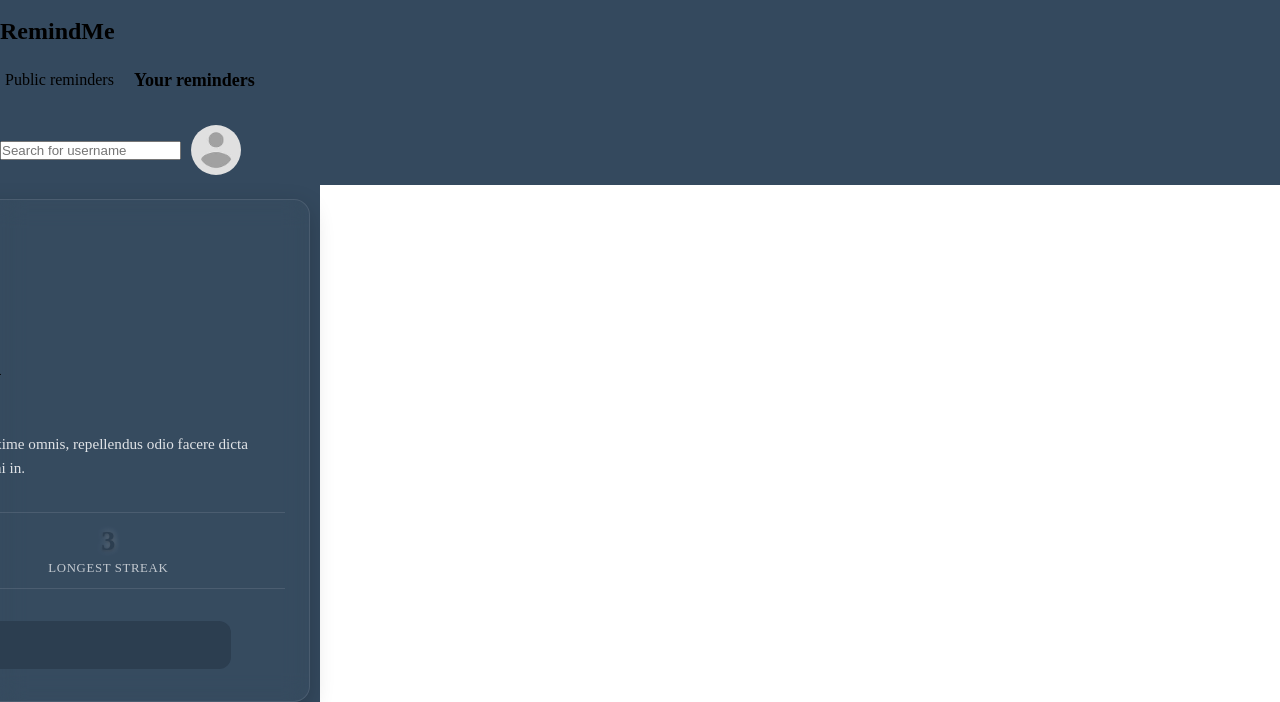
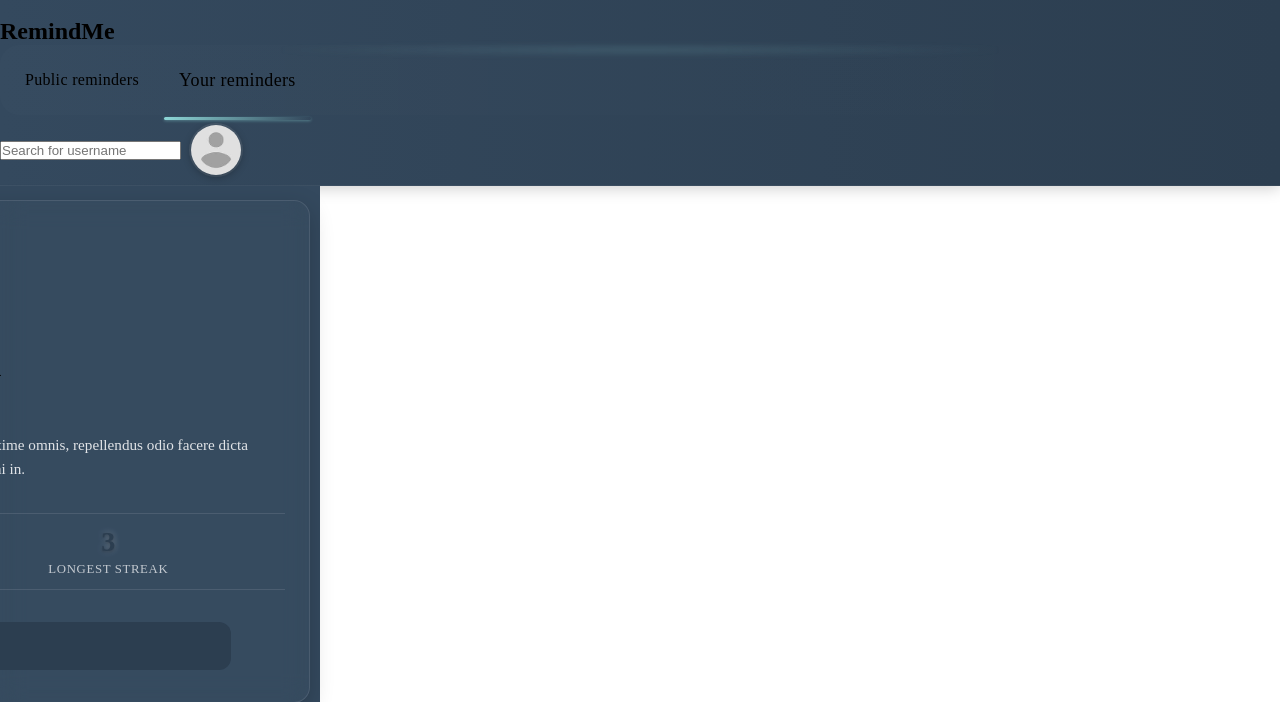
Before and after one commit to loayalsaid1/RemindMe, a Python web app: template app/templates/user_reminders.html in a window 1280 px wide. Shown: the top 702 px of the page. Run offline with Jinja, Linux system fonts and the light colour scheme; the template is opened without the code that fills it, so the values that code supplies are empty; some libraries are stand-ins or nearby versions.

Commit message:
Inhnace the header bacgrounds and hoverEffects

```diff
--- a/app/static/scripts/header.js
+++ b/app/static/scripts/header.js
@@ -3,14 +3,27 @@
 	const searchIcon = $('.search_icon');
 	const searchInput = $('.search_input');
 
+	// Search bar functionality
 	searchIcon.on('click', function() {
 		searchBar.toggleClass('expanded');
-		searchInput.focus(); // Automatically focus on the input when expanded
+		searchBar.attr('aria-expanded', searchBar.hasClass('expanded'));
+		if (searchBar.hasClass('expanded')) {
+			searchInput.focus(); // Automatically focus on the input when expanded
+		}
+	});
+
+	// Keyboard accessibility for search icon
+	searchIcon.on('keypress', function(event) {
+		if (event.key === 'Enter' || event.key === ' ') {
+			event.preventDefault();
+			$(this).click();
+		}
 	});
 
 	$(document).on('click', function(event) {
 		if (!searchBar.is(event.target) && searchBar.has(event.target).length === 0) {
 			searchBar.removeClass('expanded'); // Close search bar when clicking outside
+			searchBar.attr('aria-expanded', 'false');
 		}
 	});
 
@@ -18,8 +31,14 @@
 		if (event.keyCode == 13) {
 			event.preventDefault();
 
-			const username = $(this).val();
+			const username = $(this).val().trim();
+			if (!username) return;
+
 			const url = `${apiDomain}/api/v1/check_user/${username}`;
+
+			// Show loading indicator
+			const loadingIndicator = $('<span class="search_loading"></span>');
+			searchBar.append(loadingIndicator);
 
 			$.ajax({
 				url: url,
@@ -30,12 +49,16 @@
 				error: function (error) {
 					const response = JSON.parse(error.responseText);
 					if (response.exists === false) {
-						alert(`No user wiht username ${username}.`);
+						alert(`No user with username ${username}.`);
 					} else {
 						alert('Sorry for that, this service is not available for now');
 					}
+				},
+				complete: function() {
+					// Remove loading indicator
+					loadingIndicator.remove();
 				}
-			})
+			});
 		}
 	});
 });
--- a/app/static/styles/header.css
+++ b/app/static/styles/header.css
@@ -1,28 +1,29 @@
 header {
 	width: 100%;
-
-	background-color: var(--color-1);
-
+	background: linear-gradient(to right, var(--color-1), var(--color-3));
+	box-shadow: 0 2px 15px rgba(0, 0, 0, 0.2);
+	border-bottom: 1px solid rgba(255, 255, 255, 0.05);
 	z-index: 20;
+	transition: all 0.3s ease;
 }
 
 header .header_container {
 	display: flex;
 	justify-content: space-between;
 	align-items: center;
-
 	height: var(--header-height);
 	max-width: 100%;
 	width: 1200px;
 	margin: auto;
-
 	padding: 20px;
 	padding-right: 0;
+	position: relative;
 }
 
 header a {
 	text-decoration: none;
 	color: inherit;
+	transition: color 0.3s ease, transform 0.2s ease;
 }
 
 .left {
@@ -30,9 +31,33 @@
 	align-items: center;
 }
 
+.logo {
+	position: relative;
+}
+
+.logo::after {
+	content: '';
+	position: absolute;
+	bottom: -10px;
+	left: 50%;
+	width: 60%;
+	height: 10px;
+	border-radius: 50%;
+	background: radial-gradient(ellipse at center, rgba(141, 214, 214, 0.2), transparent 70%);
+	transform: translateX(-50%);
+	filter: blur(3px);
+}
+
 .logo img {
 	width: 9rem;
 	margin-right: 10px;
+	filter: drop-shadow(0 2px 5px rgba(0, 0, 0, 0.3));
+	transition: all 0.3s ease;
+}
+
+.logo:hover img {
+	transform: scale(1.03);
+	filter: drop-shadow(0 3px 7px rgba(0, 0, 0, 0.4)) brightness(1.1);
 }
 
 header nav ul {
@@ -40,15 +65,35 @@
 	display: flex;
 	list-style: none;
 	align-items: center;
+	background: linear-gradient(to right, rgba(255, 255, 255, 0.01), transparent);
+	border-radius: 20px;
+	padding: 0 10px;
 }
 
 header nav ul li {
 	margin-right: 10px;
-	padding: 5px;
+	padding: 8px 15px;
 	height: 100%;
 	display: flex;
 	justify-content: center;
 	align-items: center;
+	position: relative;
+	transition: all 0.3s ease;
+	border-radius: 8px;
+}
+
+header nav ul li:hover {
+	background-color: rgba(255, 255, 255, 0.05);
+	transform: translateY(-2px);
+}
+
+header nav ul li a {
+	font-weight: 500;
+	letter-spacing: 0.02em;
+}
+
+header nav ul li a:hover {
+	color: rgba(141, 214, 214, 0.9);
 }
 
 @media (max-width: 767px) {
@@ -64,108 +109,154 @@
 	justify-content: center;
 	align-items: center;
 	cursor: pointer;
-
+	transition: transform 0.3s ease;
 }
 
-.profile_icon_section:hover .profile_dropdown {
-	display: flex;
+.profile_icon_section:hover {
+	transform: translateY(-2px);
 }
 
 .profile_icon_section img {
 	height: 50px;
 	width: 50px;
 	border-radius: 50%;
+	box-shadow: 0 2px 8px rgba(0, 0, 0, 0.3), 0 0 0 2px rgba(255, 255, 255, 0.1);
+	transition: all 0.3s ease;
+	object-fit: cover;
+}
+
+.profile_icon_section:hover img {
+	box-shadow: 0 4px 12px rgba(0, 0, 0, 0.4), 0 0 0 2px rgba(141, 214, 214, 0.3);
+	transform: scale(1.03);
 }
 
 .profile_dropdown {
 	display: none;
 	flex-direction: column;
-
 	position: absolute;
 	top: 100%;
 	right: var(--small-gap);
+	background: linear-gradient(to bottom, var(--color-1), var(--color-3));
+	padding: 15px;
+	box-shadow: 0 10px 25px rgba(0, 0, 0, 0.3), 0 0 0 1px rgba(255, 255, 255, 0.05);
+	width: 200px;
+	border-radius: 12px;
+	transform: translateY(-10px);
+	opacity: 0;
+	transition: transform 0.3s ease, opacity 0.3s ease;
+	pointer-events: none;
+}
 
-	background-color: var(--color-1);
+.profile_icon_section:hover .profile_dropdown {
+	display: flex;
+	transform: translateY(0);
+	opacity: 1;
+	pointer-events: all;
+}
 
-	padding: 10px;
-	box-shadow: 0 0 10px rgba(0, 0, 0, 0.1);
-
-	width: 200px;
+.profile_dropdown::before {
+	content: '';
+	position: absolute;
+	top: -8px;
+	right: 20px;
+	width: 16px;
+	height: 16px;
+	background: var(--color-1);
+	transform: rotate(45deg);
+	box-shadow: -2px -2px 5px rgba(0, 0, 0, 0.1);
 }
 
 .profile_dropdown a {
-	padding: 5px;
+	padding: 12px;
 	display: flex;
 	align-items: center;
+	border-radius: 8px;
+	transition: all 0.2s ease;
+	margin-bottom: 5px;
 }
 
 .profile_dropdown a:hover {
-	background-color: var(--color-3);
+	background-color: rgba(255, 255, 255, 0.08);
+	transform: translateX(3px);
 }
 
 .profile_dropdown a span {
-	margin-right: var(-small-gap);
+	margin-right: var(--small-gap);
+	transition: transform 0.2s ease;
 }
+
+.profile_dropdown a:hover span {
+	transform: scale(1.1);
+	color: rgba(141, 214, 214, 0.9);
+}
+
 .active {
 	font-size: large;
     font-weight: 800;
+    position: relative;
+}
+
+.active::after {
+    content: '';
+    position: absolute;
+    bottom: -5px;
+    left: 0;
+    width: 100%;
+    height: 3px;
+    background: linear-gradient(to right, #8DD6D6, transparent);
+    border-radius: 3px;
+    box-shadow: 0 1px 3px rgba(141, 214, 214, 0.4);
 }
 
 header .search_bar_section {
 	padding-right: .25rem;
+	margin-right: 10px;
 }
 
 header .search_bar_section .search_bar {
 	position: relative;
-
 	display: flex;
 	align-items: center;
 	gap: .75rem;
-
 	height: 100%;
 }
 
 header .search_bar_section .search_bar .search_icon {
 	height: 100%;
 	width: 100%;
-
 	cursor: pointer;
-	transition: transform 0.3s ease-in-out;
+	transition: transform 0.3s ease-in-out, color 0.3s ease;
+	color: rgba(255, 255, 255, 0.85);
 }
 
 header .search_bar_section .search_bar .search_icon:hover {
 	transform: scale(1.1);
+	color: rgba(141, 214, 214, 0.9);
 }
 
 header .search_bar_section .search_bar .search_input {
 	position: absolute;
 	left: 0;
-
 	width: 200px;
-	padding: 0.5rem;
+	padding: 0.5rem 1rem;
 	border: none;
 	outline: none;
 	border-radius: 25px;
-
-	background: linear-gradient(135deg, var(--color-2), var(--color-3));
-	box-shadow: 0 4px 10px rgba(0, 0, 0, 0.2);
-
+	background: linear-gradient(135deg, var(--color-4), var(--color-3));
+	box-shadow: 0 4px 10px rgba(0, 0, 0, 0.2), inset 0 1px 0 rgba(255, 255, 255, 0.1);
 	color: white;
 	font-size: 0.9rem;
-
+	letter-spacing: 0.02em;
 	transition: transform 0.3s ease-in-out, opacity 0.3s ease-in-out, box-shadow 0.3s ease-in-out;
 	transform: scaleX(0) translateX(-100%);
 	transform-origin: left;
-
 	opacity: 0;
 	z-index: 30;
 }
 
 header .search_bar_section .search_bar.expanded .search_input {
-	box-shadow: 0 6px 15px rgba(0, 0, 0, 0.3);
-
+	box-shadow: 0 6px 15px rgba(0, 0, 0, 0.3), inset 0 1px 0 rgba(255, 255, 255, 0.15);
 	opacity: 1;
-
 	transform: scaleX(1) translateX(-100%);
 }
 
```
Also changed, not shown: app/templates/header.html (+9 -8 lines).
